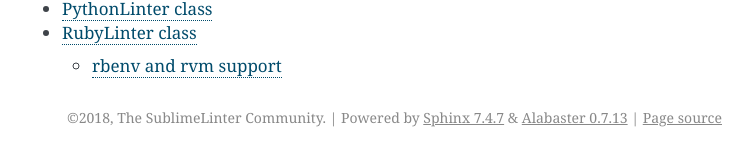
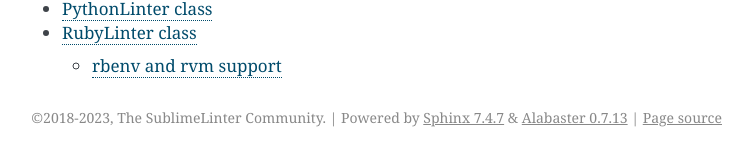
Before and after one commit to SublimeLinter/SublimeLinter, a Sphinx documentation site: the page built from docs/index.rst, in a window 1280 px wide. Shown: the part 2098-2252 px from the top of the page, without its empty margins (388-1141 px from the left). Built offline with Sphinx 7.4.7, drawn with Linux system fonts in a browser that asks for light colours.

Commit message:
Update copyright year in the footer

```diff
--- a/docs/conf.py
+++ b/docs/conf.py
@@ -43,7 +43,7 @@ master_doc = 'index'
 
 # General information about the project.
 project = 'Sublime\nLinter'
-copyright = '2018, The SublimeLinter Community'
+copyright = '2018-2023, The SublimeLinter Community'
 
 # The version info for the project you're documenting, acts as replacement for
 # |version| and |release|, also used in various other places throughout the
```
